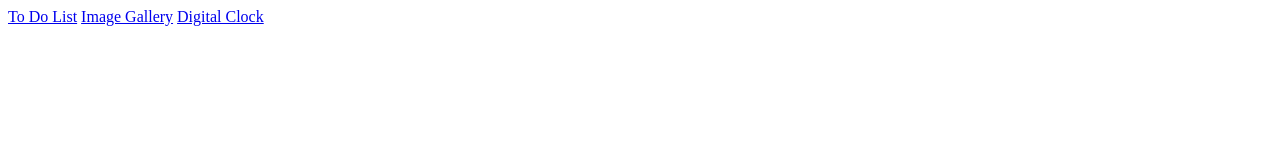
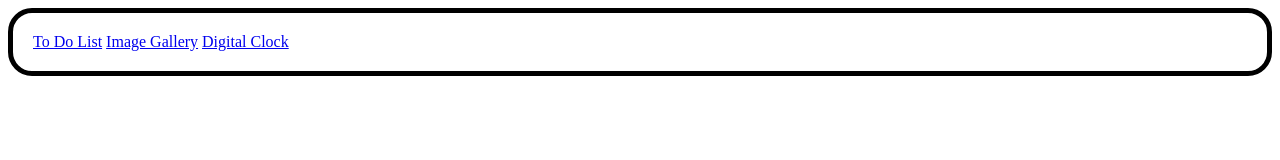
Before and after one commit to Aniket81196/JS-Oct-2021, a plain HTML site: page index.html in a window 1280 px wide. Drawn offline with Linux system fonts and the light colour scheme.

Commit message:
index page updated

```diff
--- a/index.html
+++ b/index.html
@@ -5,10 +5,19 @@
     <meta http-equiv="X-UA-Compatible" content="IE=edge">
     <meta name="viewport" content="width=device-width, initial-scale=1.0">
     <title>JS Assignments Index</title>
+    <style>
+        div{
+            padding: 20px;
+            border: 5px solid black;
+            border-radius: 24px;
+        }
+    </style>
 </head>
 <body>
-    <a href="./Assignment 1(To-do List)/toDoList.html">To Do List</a>
-    <a href="./Assignment 2(Image Gallery)/imageGallery.html">Image Gallery</a>
-    <a href="./Assignment 3(Digital Clock)/digitalClock.html">Digital Clock</a>
+    <div>
+        <a href="./Assignment 1(To-do List)/toDoList.html">To Do List</a>
+        <a href="./Assignment 2(Image Gallery)/imageGallery.html">Image Gallery</a>
+        <a href="./Assignment 3(Digital Clock)/digitalClock.html">Digital Clock</a>
+    </div>
 </body>
 </html>
```
